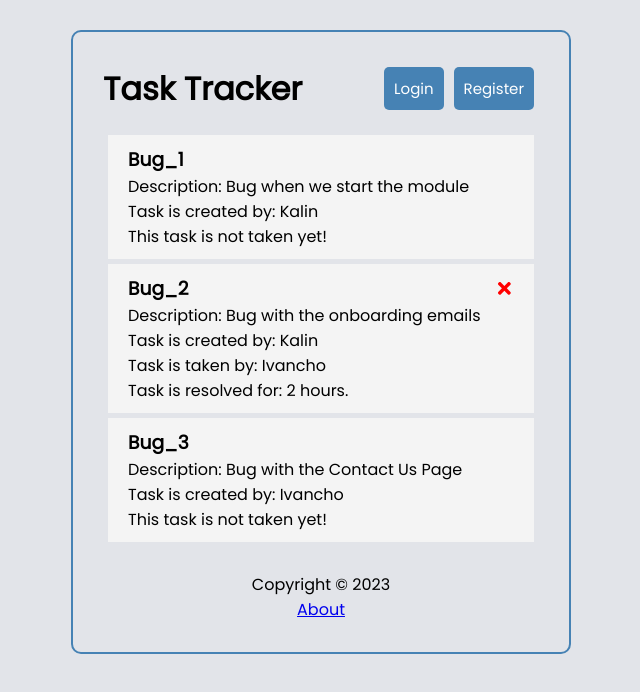
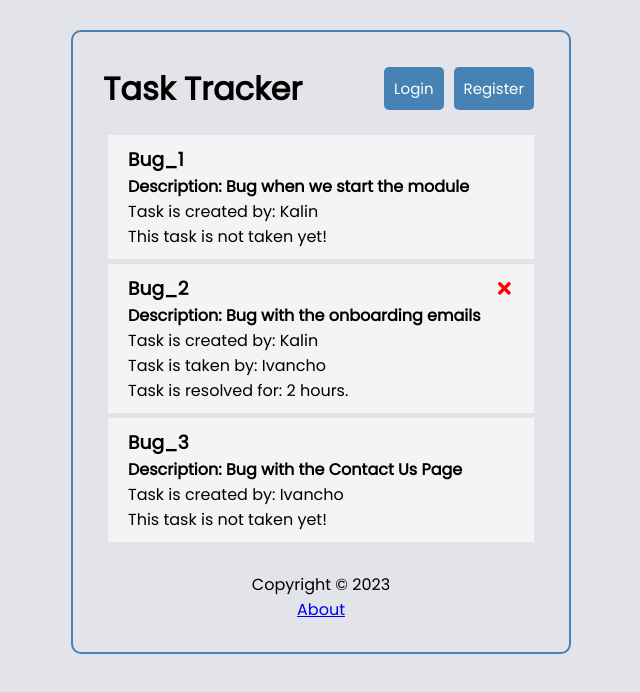
Before and after one commit to kalinsky-dev/TASK-TRACKER, a React (Create React App) app: page / in a window 1280 px wide. Shown: the top 692 px of the page, without its empty margins (319-959 px from the left). Built offline with nearby package versions, Linux system fonts and the light colour scheme.

Commit message:
Update Task View

```diff
--- a/src/components/Task.js
+++ b/src/components/Task.js
@@ -26,7 +26,7 @@ const Task = ({
   return (
     <div className='task' onDoubleClick={() => onTaskClickHandler(_id)}>
       {isFinished ? <h3>{name} <FaTimes style={{ color: 'red', cursor: 'pointer' }} onClick={() => onDeleteClickHandler(_id)} /> </h3> : <h3>{name}</h3>}
-      <p>Description: {description}</p>
+      <h4>Description: {description}</h4>
       <p>Task is created by: {_ownerId}</p>
       {takenByUser ? <p>Task is taken by: {takenByUser}</p> : <p>This task is not taken yet!</p>}
       {inProgress && <p>Task is in progress!</p>}
```
